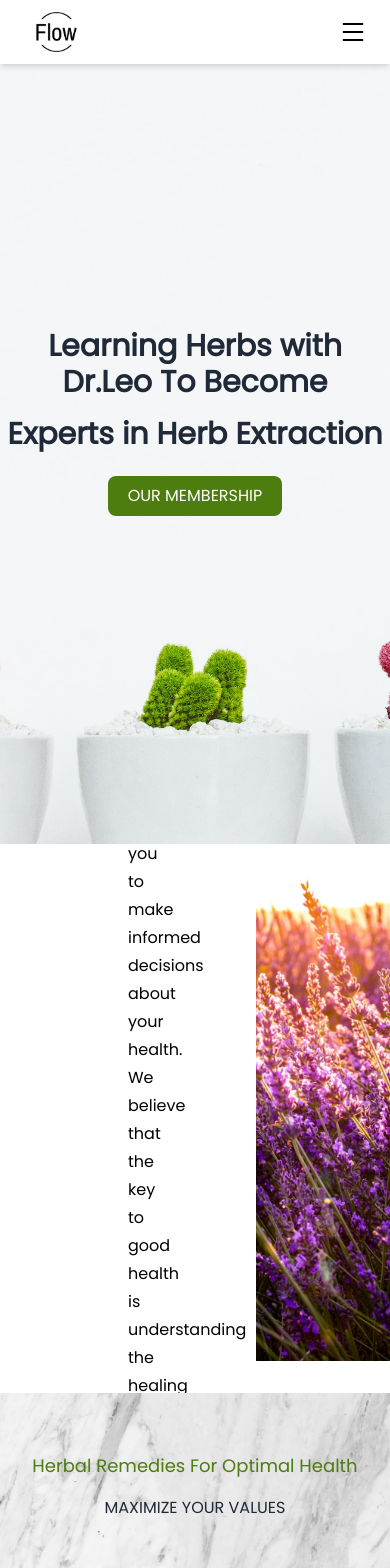
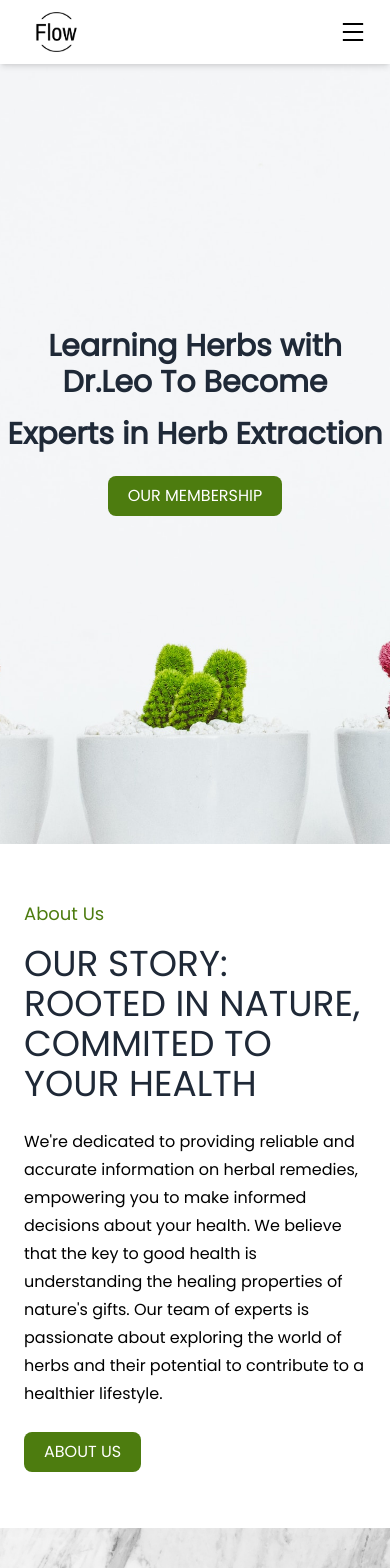
Before and after one commit to kharljhon14/flow, a Next.js app: page / in a window 390 px wide. Shown: the top 1568 px of the page. Built offline with nearby package versions, Linux system fonts and the light colour scheme.

Commit message:
about us mobile responsive

```diff
--- a/src/features/footer/Footer.tsx
+++ b/src/features/footer/Footer.tsx
@@ -17,12 +17,24 @@ export default function Footer() {
           <span className="font-semibold text-black">Sitemap</span>
         </div>
         <div className="grid grid-cols-2 gap-4 text-sm">
+          <div>
             <Link href="/">Home</Link>
+          </div>
+          <div>
             <Link href="/">About</Link>
+          </div>
+          <div>
             <Link href="/">Courses</Link>
+          </div>
+          <div>
             <Link href="/">Blogs</Link>
+          </div>
+          <div>
             <Link href="/">Membership</Link>
+          </div>
+          <div>
             <Link href="/">Contact Us</Link>
+          </div>
         </div>
       </div>
 
--- a/src/features/sections/about-us/AboutUsBackground.tsx
+++ b/src/features/sections/about-us/AboutUsBackground.tsx
@@ -2,7 +2,7 @@ import Image from 'next/image';
 
 export default function AboutUsBackground() {
   return (
-    <div className="relative h-full w-1/2">
+    <div className="relative h-full lg:w-1/2 hidden">
       <Image
         fill
         src="/images/about-us.jpg"
--- a/src/features/sections/about-us/AboutUsContent.tsx
+++ b/src/features/sections/about-us/AboutUsContent.tsx
@@ -2,7 +2,7 @@ import Button from '@/components/Button';
 
 export default function AboutUsContent() {
   return (
-    <div className="flex justify-center flex-col p-32 w-1/2">
+    <div className="flex justify-center flex-col lg:p-32 lg:w-1/2  w-full p-6">
       <span className="text-lime-700 mb-4 text-lg">About Us</span>
       <div className="space-y-6">
         <h1 className=" font-light text-4xl uppercase text-gray-800">
--- a/src/features/sections/about-us/AboutUsSection..tsx
+++ b/src/features/sections/about-us/AboutUsSection..tsx
@@ -3,7 +3,7 @@ import AboutUsContent from './AboutUsContent';
 
 export default function AboutUsSection() {
   return (
-    <div className="flex items-center justify-between h-[65vh] py-8">
+    <div className="flex flex-col lg:flex-row items-center justify-between lg:h-[65vh] py-8 h-auto">
       <AboutUsContent />
       <AboutUsBackground />
     </div>
--- a/src/features/sections/blogs/BlogsSections.tsx
+++ b/src/features/sections/blogs/BlogsSections.tsx
@@ -2,7 +2,7 @@ import BlogsContainer from './BlogsContainer';
 
 export default function BlogsSection() {
   return (
-    <div>
+    <div className="mb-24">
       <div className="flex items-center justify-center flex-col p-20 w-full">
         <span className="text-lime-700 mb-4 text-lg">Blogs</span>
         <div className="space-y-6">
```
Lines whose indentation alone changed are shown as unchanged.
